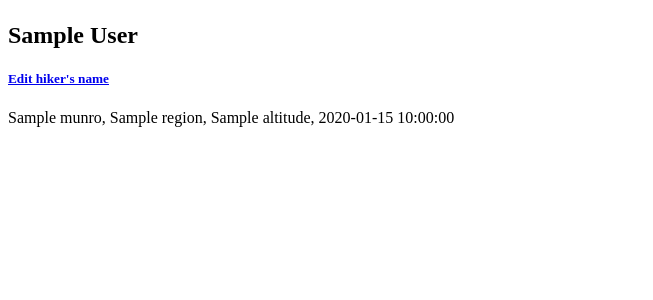
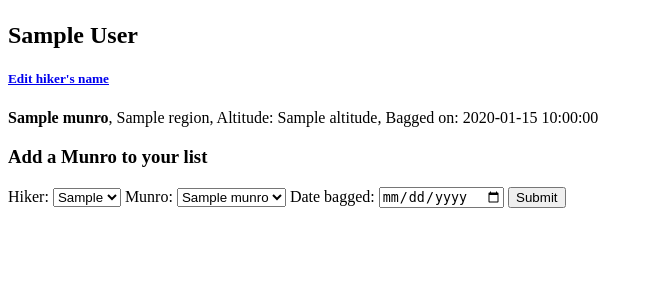
Before and after one commit to Olive-kaa/Snufkins_Diary, a Flask app: page /hikers/1 in a window 1280 px wide. Shown: the part 58-358 px from the top of the page, without its empty margins (0-653 px from the left). Run offline with Flask 2, Linux system fonts and the light colour scheme; a database or web service that is not in the repository returns one stand-in record (values such as "Sample title"); some libraries are stand-ins or nearby versions.

Commit message:
adding new hikes to individual hikers

```diff
--- a/console.py
+++ b/console.py
@@ -64,6 +64,5 @@ bagged_munro_repository.save(bagged_munro_2)
 bagged_munro_3 = Bagged_munro(hiker_3, munro_4, '2021-08-09')
 bagged_munro_repository.save(bagged_munro_3)
 
-print(hiker_repository.bagged_munros(67))
 
 pdb.set_trace()
--- a/controllers/hikers_controller.py
+++ b/controllers/hikers_controller.py
@@ -24,9 +24,9 @@ def hiker(id):
     munros = munro_repository.select_all()
     regions = region_repository.select_all()
     climbs = hiker_repository.bagged_munros(id)
-    climb1 = climbs[0]
 
-    return render_template("hikers/show.html", hiker=single_hiker, climbs=climbs, munros=munros)
+
+    return render_template("hikers/show.html", hiker=single_hiker, climbs=climbs, regions=regions, munros=munros)
 
 
 # NEW
@@ -62,6 +62,8 @@ def update_hiker(id):
     return redirect('/hikers')
 
 
+
+
 # DELETE
 @hikers_blueprint.route("/hikers/<id>/delete", methods=["POST"])
 def delete_hiker(id):
--- a/templates/hikers/show.html
+++ b/templates/hikers/show.html
@@ -7,14 +7,37 @@
 {% for climb in climbs %}
 <section>
     <div>
-        <p>{{climb.munro.name}},
+        <p><b>{{climb.munro.name}}</b>,
         {{climb.munro.region.name}},
-        {{climb.munro.altitude}},
-        {{climb.date_bagged}}</p>
-
+         Altitude: {{climb.munro.altitude}},
+         Bagged on: {{climb.date_bagged}}</p>
     </div>
 </section>
 {% endfor %}
+<h3>Add a Munro to your list</h3>
+
+<form action="/bagged_munros" method="POST">
+    <div>
+        <label for="hiker_id">Hiker:</label>
+        <select name="hiker_id" id="hiker_id">
+            <option value="{{ hiker.id }}"> {{hiker.first_name}}</option>
+        </select>
+        <label for="munro_id">Munro:</label>
+        <select name="munro_id" id="munro_id">
+            {% for munro in munros %}
+            <option value="{{ munro.id }}">
+                {{ munro.name }}
+            </option>
+            {% endfor %}
+        </select>
+
+
+        <label for="date_bagged">Date bagged:</label>
+        <input type="date" id="date_bagged" name="date_bagged">
+        <input type="submit">
+    </div>
+</form>
+
 
 
 
```
Also changed, not shown: controllers/bagged_munros_controller.py (+14 -0 lines).
